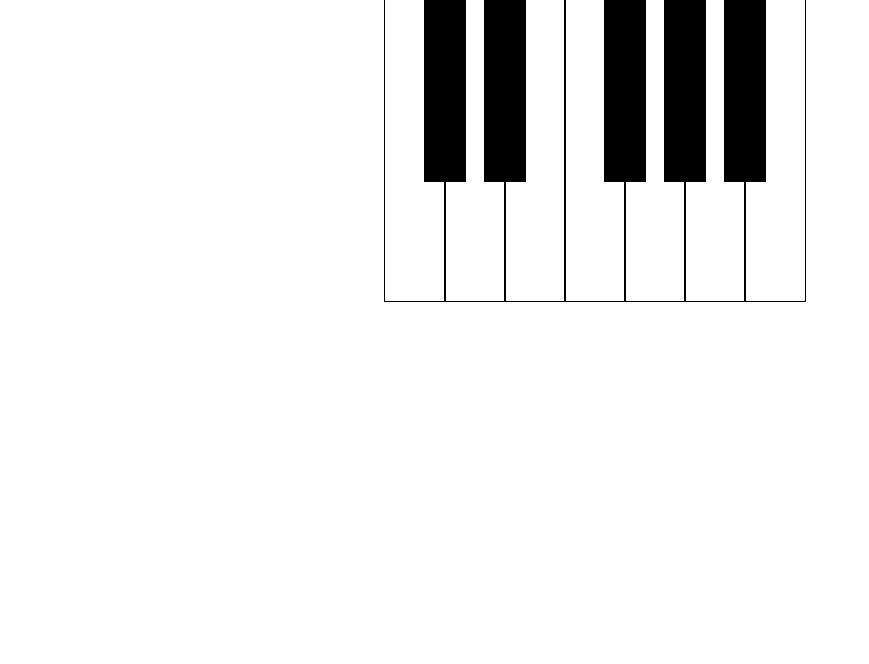
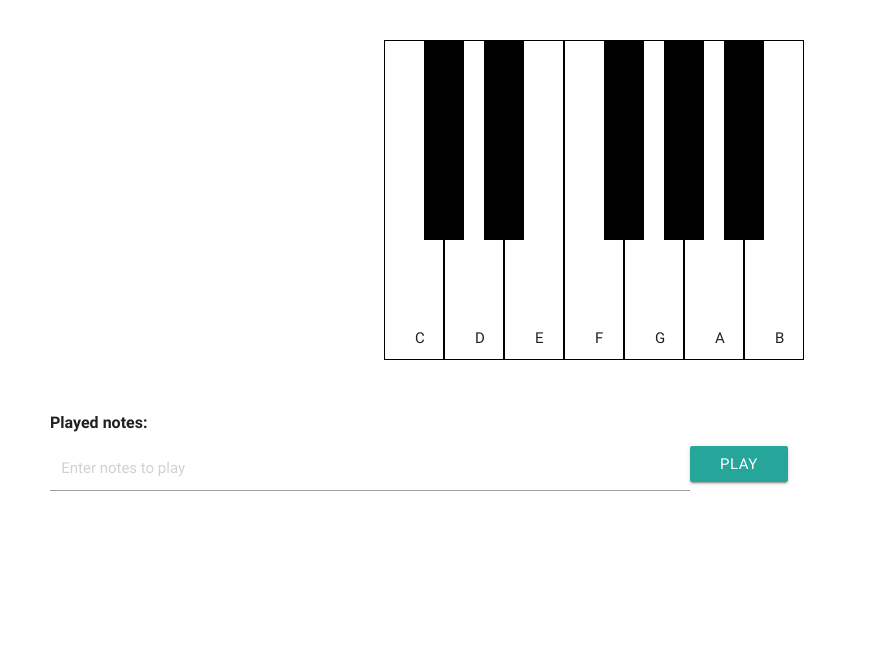
Before and after one commit to sdwang/piano, a website: page index.html in a window 1280 px wide. Shown: the part 136-800 px from the top of the page, without its empty margins (0-869 px from the left). Drawn offline with nearby package versions, Linux system fonts and the light colour scheme.

Commit message:
(style) Add materialize styling

```diff
--- a/index.html
+++ b/index.html
@@ -4,7 +4,10 @@
     <title>
       Virtual Piano
     </title>
-    <link rel="stylesheet" type="text/css" href="styles/styles.css">
+    <link href="http://fonts.googleapis.com/icon?family=Material+Icons" rel="stylesheet">
+    <link type="text/css" rel="stylesheet" href="styles/styles.css">
+    <link type="text/css" rel="stylesheet" href="node_modules/materialize-css/dist/css/materialize.min.css"  media="screen,projection"/>
+    <meta name="viewport" content="width=device-width, initial-scale=1.0"/>
   </head>
 
   <body>
@@ -13,6 +16,7 @@
     </h1>
 
     <script src="node_modules/jquery/dist/jquery.min.js"></script>
+    <script src="node_modules/materialize-css/dist/js/materialize.min.js"></script>
     <script src="node_modules/backbone/node_modules/underscore/underscore-min.js"></script>
     <script src="node_modules/backbone/backbone-min.js"></script>
     <script src="models/KeyModel.js"></script>
--- a/models/LogModel.js
+++ b/models/LogModel.js
@@ -2,7 +2,7 @@
 var LogModel = Backbone.Model.extend({
 
   initialize: function() {
-    this.set('logDisplay', 'Played notes: ');
+    this.set('logDisplay', ' ');
   },
 
   addToLog: function(note) {
--- a/package.json
+++ b/package.json
@@ -5,7 +5,8 @@
   "license": "",
   "dependencies": {
     "backbone": "^1.2.3",
-    "jquery": "^2.2.0"
+    "jquery": "^2.2.0",
+    "materialize-css": "^0.97.5"
   },
   "devDependencies": {},
   "scripts": {}
--- a/styles/styles.css
+++ b/styles/styles.css
@@ -57,7 +57,6 @@ Piano Styles
 
 .piano {
   left: 30%;
-  top: 50px;
   position: relative;
 }
 
@@ -131,12 +130,26 @@ Piano Styles
   left: 340px;
 }
 
+.note-name {
+  position: absolute;
+  top: 290px;
+  left: 30px;
+}
+
 /**************
 Played Keys Log Styles
 **************/
 
 .log-display {
   position: relative;
+  top: 425px;
+  left: 50px;
+  font-size: medium;
+  font-weight: 400;
+}
+
+.log-name {
+  font-weight: 600;
 }
 
 /**************
@@ -145,4 +158,6 @@ Input Field Styles
 
 .input-form {
   position: relative;
+  top: 440px;
+  left: 50px;
 }
--- a/views/InputView.js
+++ b/views/InputView.js
@@ -13,10 +13,10 @@ var InputView = Backbone.View.extend({
   },
 
   attributes: {
-    class: "input-form"
+    class: "input-form row"
   },
 
-  template: _.template('<input class="input-field" placeholder="Enter notes to play"></input><button class="submit">Play</button>'),
+  template: _.template('<input class="input-field col s6" placeholder="Enter notes to play"></input><button class="submit waves-effect waves-light btn">Play</button>'),
 
   render: function() {
     this.$el.html(this.template(this.model.attributes));
--- a/views/KeyView.js
+++ b/views/KeyView.js
@@ -17,7 +17,7 @@ var KeyView = Backbone.View.extend({
     };
   },
 
-  template: _.template('<div><% if(keyType === \'white-key\') { %> <%= note %> <% } %></div>'),
+  template: _.template('<div class="note-name"><% if(keyType === \'white-key\') { %> <%= note %> <% } %></div>'),
 
   render: function() {
     return this.$el.html(this.template(this.model.attributes));
--- a/views/LogView.js
+++ b/views/LogView.js
@@ -10,7 +10,7 @@ var LogView = Backbone.View.extend({
     class: "log-display"
   },
 
-  template: _.template('<div><%= logDisplay %></div>'),
+  template: _.template('<div class="log-name">Played notes: </div><div><%= logDisplay %></div>'),
 
   render: function() {
     this.$el.html(this.template(this.model.attributes));
```
